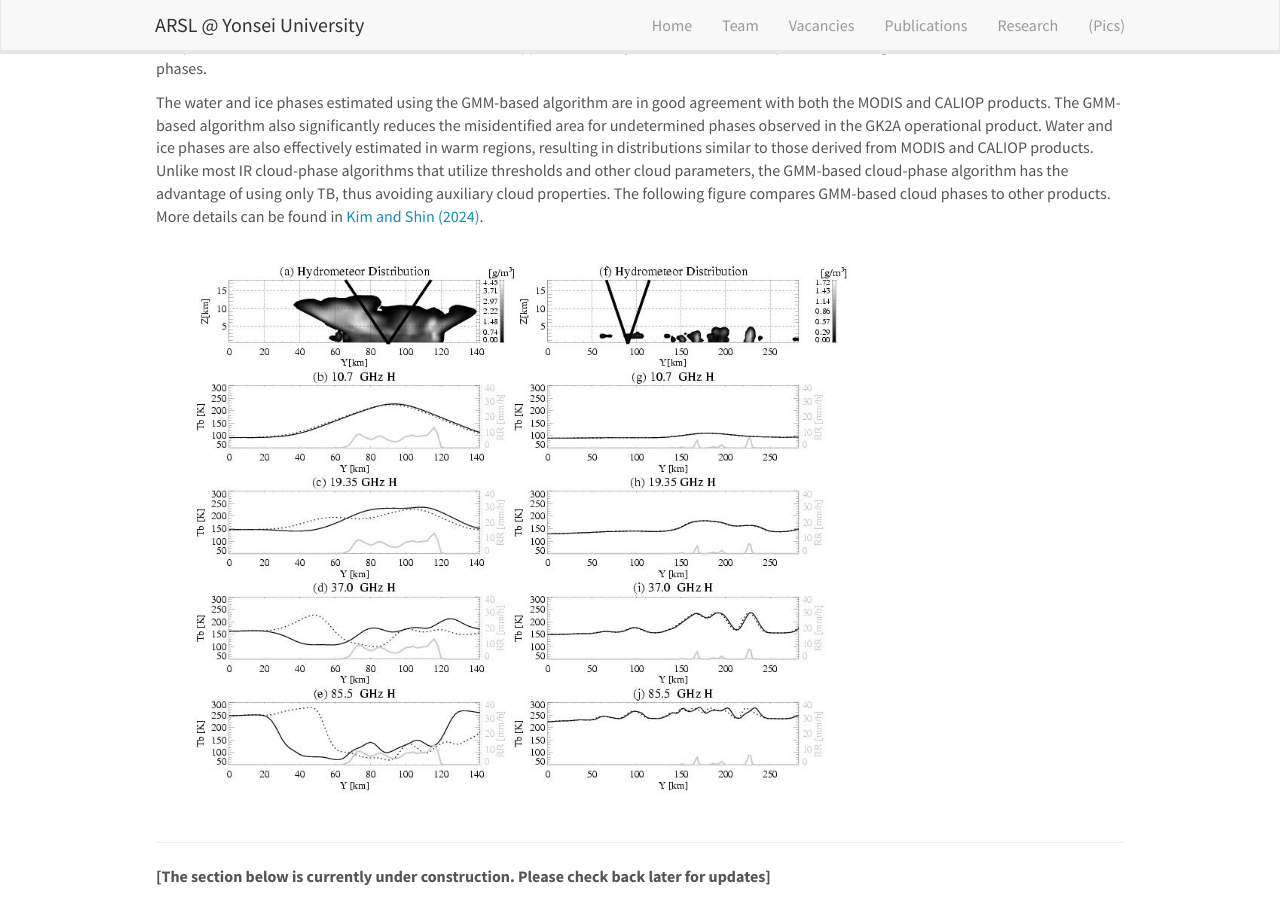
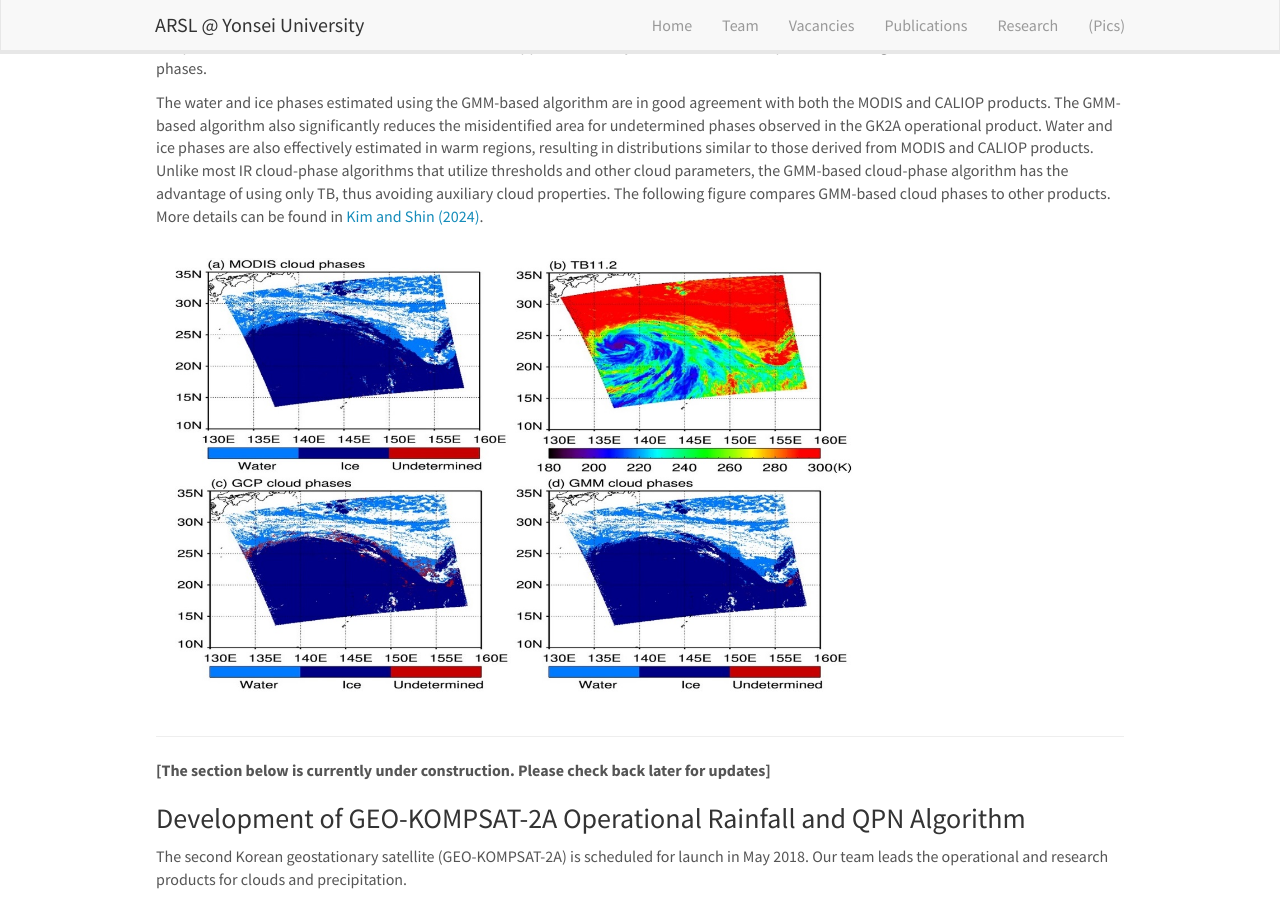
Before and after one commit to roo2003/roo2003.github.io, a Jekyll site: the page built from _pages/research.md, in a window 1280 px wide and 900 px high, scrolled down 2887 px. Built offline with Jekyll 4.4.1, drawn with Linux system fonts in a browser that asks for light colours; nearby versions of some CDN libraries.

Commit message:
Update research.md

```diff
--- a/_pages/research.md
+++ b/_pages/research.md
@@ -57,7 +57,7 @@ Cloud thermodynamic phases include water, ice, and mixtures of the two, which pl
 
 The water and ice phases estimated using the GMM-based algorithm are in good agreement with both the MODIS and CALIOP products. The GMM-based algorithm also significantly reduces the misidentified area for undetermined phases observed in the GK2A operational product. Water and ice phases are also effectively estimated in warm regions, resulting in distributions similar to those derived from MODIS and CALIOP products. Unlike most IR cloud-phase algorithms that utilize thresholds and other cloud parameters, the GMM-based cloud-phase algorithm has the advantage of using only TB, thus avoiding auxiliary cloud properties. The following figure compares GMM-based cloud phases to other products. More details can be found in [Kim and Shin (2024)](https://doi.org/10.1109/TGRS.2024.3383888).
 
- ![]({{ site.url }}{{ site.baseurl }}/images/respic/passive6.jpg){: style="width: 70%; float: center; margin: 2%"}<be>
+ ![]({{ site.url }}{{ site.baseurl }}/images/respic/GMM-cloudphase.jpg){: style="width: 70%; float: center; margin: 2%"}<be>
 
 <hr/>
 
```
